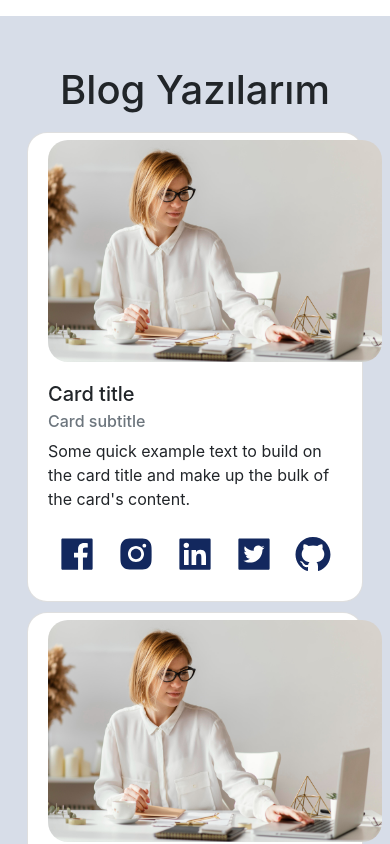
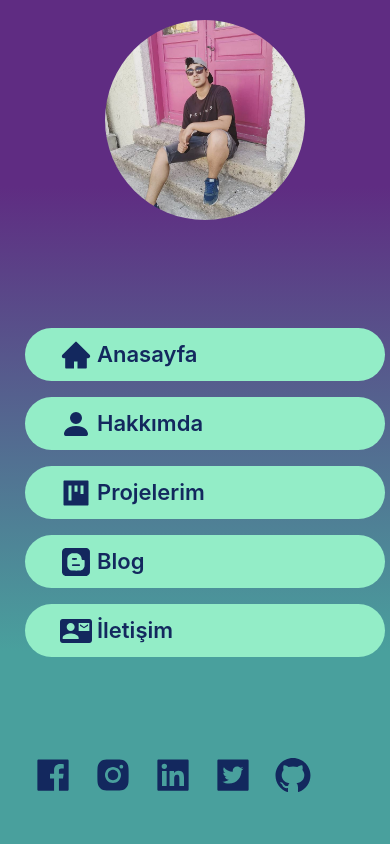
Before and after one commit to yeg2799/My-Introduction-Page, a React (Create React App) app: page /blog in a window 390 px wide. Shown: the top 844 px of the page. Built offline with nearby package versions, Linux system fonts and the light colour scheme.

Commit message:
mobile css fix

```diff
--- /dev/null
+++ b/src/components/socialMedia.js
@@ -0,0 +1,13 @@
+import React from "react";
+
+const socialMedia = ({ href, Icon }) => {
+  return (
+    <React.Fragment>
+      <a href={href} target="_blank">
+        <Icon  style={{ fontSize: "40px", color: "#13285E" }}/>
+      </a>
+    </React.Fragment>
+  );
+};
+
+export default socialMedia;
--- /dev/null
+++ b/src/index.css
@@ -0,0 +1,5 @@
+body{
+    margin: 0;
+    padding: 0;
+    box-sizing: border-box;
+}
--- a/src/index.js
+++ b/src/index.js
@@ -1,11 +1,12 @@
 import React,{lazy,Suspense} from "react";
 import ReactDOM from "react-dom";
 import 'bootstrap/dist/css/bootstrap.min.css'
-
+import './index.css'
+import { Spinner } from "reactstrap";
 const LazyApp = lazy(() => import("./App"))
 
 ReactDOM.render(
-    <Suspense fallback={<div>Loading...</div>}>
+    <Suspense fallback={<Spinner color="success"/>}>
     <LazyApp />
     </Suspense>
   ,
--- a/src/pages/App/App.js
+++ b/src/pages/App/App.js
@@ -7,11 +7,12 @@ import Content from "../Content/Content";
 const App = () => {
   return (
     <div className="app">
+
       <Row>
-        <Col lg="3" style={{ padding: "0" }}>
+        <Col lg="3" style={{ padding:0,margin:0 }}>
           <Menu />
         </Col>
-        <Col style={{ padding: "0" }}>
+        <Col style={{ padding:0,margin:0 }}>
           <Content />
         </Col>
       </Row>
--- a/src/pages/Content/Blog.js
+++ b/src/pages/Content/Blog.js
@@ -20,6 +20,8 @@ import {
   } from "react-icons/ai";
 import projectImage from "../../images/projectImage.jpg";
 import '../../style/Content/blog.scss'
+import { Link } from "react-router-dom";
+import SocialMedia from "../../components/socialMedia";
 const Blog = () => {
   return (
     <div style={{ paddingTop: "50px" }}>
@@ -55,31 +57,11 @@ const Blog = () => {
 
                 }}
               >
-                <a href="https://www.facebook.com/emre.guzel.3386/" target="_blank">
-                  <AiFillFacebook
-                    style={{ fontSize: "40px", color: "#13285E" }}
-                  />
-                </a>
-                <a href="https://www.instagram.com/_emrguzel_/" target="_blank">
-                  <AiFillInstagram
-                    style={{ fontSize: "40px", color: "#13285E" }}
-                  />
-                </a>
-                <a href="https://www.linkedin.com/in/emre-g%C3%BCzel-6bb4101a2/" target="_blank">
-                  <AiFillLinkedin
-                    style={{ fontSize: "40px", color: "#13285E" }}
-                  />
-                </a>
-                <a href="https://twitter.com/emrex99" target="_blank">
-                  <AiFillTwitterSquare
-                    style={{ fontSize: "40px", color: "#13285E" }}
-                  />
-                </a>
-                <a href="https://github.com/yeg2799" target="_blank">
-                  <AiFillGithub
-                    style={{ fontSize: "40px", color: "#13285E" }}
-                  />
-                </a>
+                <SocialMedia href="https://www.facebook.com/emre.guzel.3386/"  Icon={AiFillFacebook} />
+                <SocialMedia href="https://www.instagram.com/_emrguzel_/"  Icon={AiFillInstagram} />
+                <SocialMedia href="https://www.linkedin.com/in/emre-g%C3%BCzel-6bb4101a2/" Icon={AiFillLinkedin}/>
+                <SocialMedia href="https://twitter.com/emrex99"  Icon={AiFillTwitterSquare}/>
+                <SocialMedia href="https://github.com/yeg2799" Icon={AiFillGithub}/>
               </div>
               </CardBody>
             </Col>
--- a/src/pages/Menu/Menu.js
+++ b/src/pages/Menu/Menu.js
@@ -17,10 +17,11 @@ import { MdContactMail } from "react-icons/md";
 import profilePicture from "../../images/profile.jpg";
 import SideBarMenuButton from "./SideBarMenuButton";
 import { Link } from "react-router-dom";
+import SocialMedia from "../../components/socialMedia";
 const Menu = () => {
   const sliderMenu = () => {
     return (
-      <div className="menu">
+      <div>
         <Row>
           <img src={profilePicture} alt="profilresmi"></img>
         </Row>
@@ -32,10 +33,7 @@ const Menu = () => {
             <SideBarMenuButton Icon={BsFillPersonFill} title="Hakkımda" />
           </Link>
           <Link to="/projelerim" className="link">
-          <SideBarMenuButton
-            Icon={AiFillProject}
-            title="Projelerim"
-          />
+            <SideBarMenuButton Icon={AiFillProject} title="Projelerim" />
           </Link>
           <Link to="/blog" className="link">
             <SideBarMenuButton Icon={FaBlogger} to="/blog" title="Blog" />
@@ -47,37 +45,45 @@ const Menu = () => {
               title="İletişim"
             />
           </Link>
-
-
         </Row>
         <Row className="menu-social">
-          <a href="https://www.facebook.com/emre.guzel.3386/" target="_blank">
-            <AiFillFacebook class="icon" />
-          </a>
-          <a href="https://www.instagram.com/_emrguzel_/" target="_blank">
-            <AiFillInstagram class="icon" />
-          </a>
-          <a href="https://www.linkedin.com/in/emre-g%C3%BCzel-6bb4101a2/" target="_blank">
-            <AiFillLinkedin class="icon" />
-          </a>
-          <a href="https://twitter.com/emrex99" target="_blank">
-            <AiFillTwitterSquare class="icon" />
-          </a>
-          <a href="https://github.com/yeg2799" target="_blank">
-            <AiFillGithub class="icon" />
-          </a>
+          <SocialMedia
+            href="https://www.facebook.com/emre.guzel.3386/"
+            Icon={AiFillFacebook}
+          />
+          <SocialMedia
+            href="https://www.instagram.com/_emrguzel_/"
+            Icon={AiFillInstagram}
+          />
+          <SocialMedia
+            href="https://www.linkedin.com/in/emre-g%C3%BCzel-6bb4101a2/"
+            Icon={AiFillLinkedin}
+          />
+          <SocialMedia
+            href="https://twitter.com/emrex99"
+            Icon={AiFillTwitterSquare}
+          />
+          <SocialMedia href="https://github.com/yeg2799" Icon={AiFillGithub} />
         </Row>
       </div>
     );
   };
+  const smallMenu = () => {
     return (
-    <React.Fragment>
-      {sliderMenu()}
       <div className="menu-hamburger">
-        <GiHamburgerMenu onSubmit={sliderMenu()} />
+        <GiHamburgerMenu className="icon" />
       </div>
-    </React.Fragment>
     );
   };
 
+  return (
+    <div className="menu">
+
+  {window.screen.width> 767 ? sliderMenu() : smallMenu()}
+
+  </div>
+  )
+
+};
+
 export default Menu;
--- a/src/style/App/app.scss
+++ b/src/style/App/app.scss
@@ -1,5 +1,5 @@
-*{
-    margin: 0;
-    padding: 0;
+.app{
+    margin: 0px;
+    padding: 0px;
     box-sizing: border-box;
 }
--- a/src/style/Content/content.scss
+++ b/src/style/Content/content.scss
@@ -1,6 +1,7 @@
 .content{
     background-color: #D7DDE8;
     min-height: 930px;
+
 }
 @media screen and (min-width: 2560px) {
     .content{
--- a/src/style/Menu/menu.scss
+++ b/src/style/Menu/menu.scss
@@ -63,10 +63,23 @@
     }
   }
 }
+.menu-hamburger{
+  display: flex;
+  background-color: #D7DDE8;
+  color: black;
+  padding-left: 20px;
+  .icon{
+    font-size: 50px;
 
-.menu-hamburger {
-  display: none;
+  }
 }
+.sideNav{
+  width: 250px;
+  position: fixed;
+  top: 0px;
+  left: -100px;
+}
+
 @media screen and (min-width: 2560px) {
   .menu {
     min-height: 1440px;
@@ -155,10 +168,7 @@
   }
 }
 @media screen and (max-width: 768px) {
-  .menu {
-    display: none;
-  }
-  .menu-hamburger {
-    display: flex;
-  }
+ .menu{
+   width: 100%;
+ }
 }
```
Also changed, not shown: 1 other file (tests, documents, lock files or other folders). Lines whose indentation alone changed are shown as unchanged.
